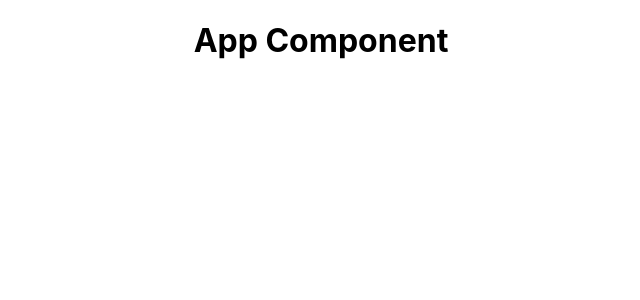
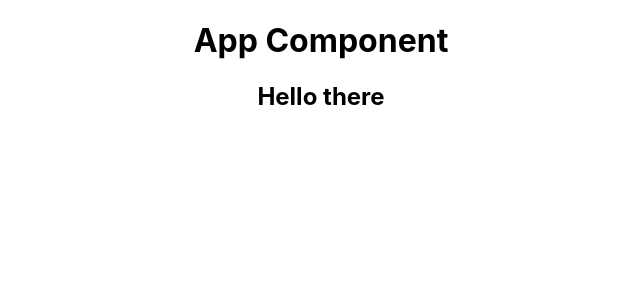
Before and after one commit to jarodGreenbury/Blog, a React (Create React App) app: page / in a window 1280 px wide. Shown: the top 300 px of the page, without its empty margins (319-959 px from the left). Built offline with nearby package versions, Linux system fonts and the light colour scheme.

Commit message:
Sub header

```diff
--- a/src/App.js
+++ b/src/App.js
@@ -5,6 +5,9 @@ function App() {
     <div className="App">
      <div className="content">
        <h1>App Component</h1>
+       <h2>
+         Hello there
+       </h2>
      </div>
     </div>
   );
```
